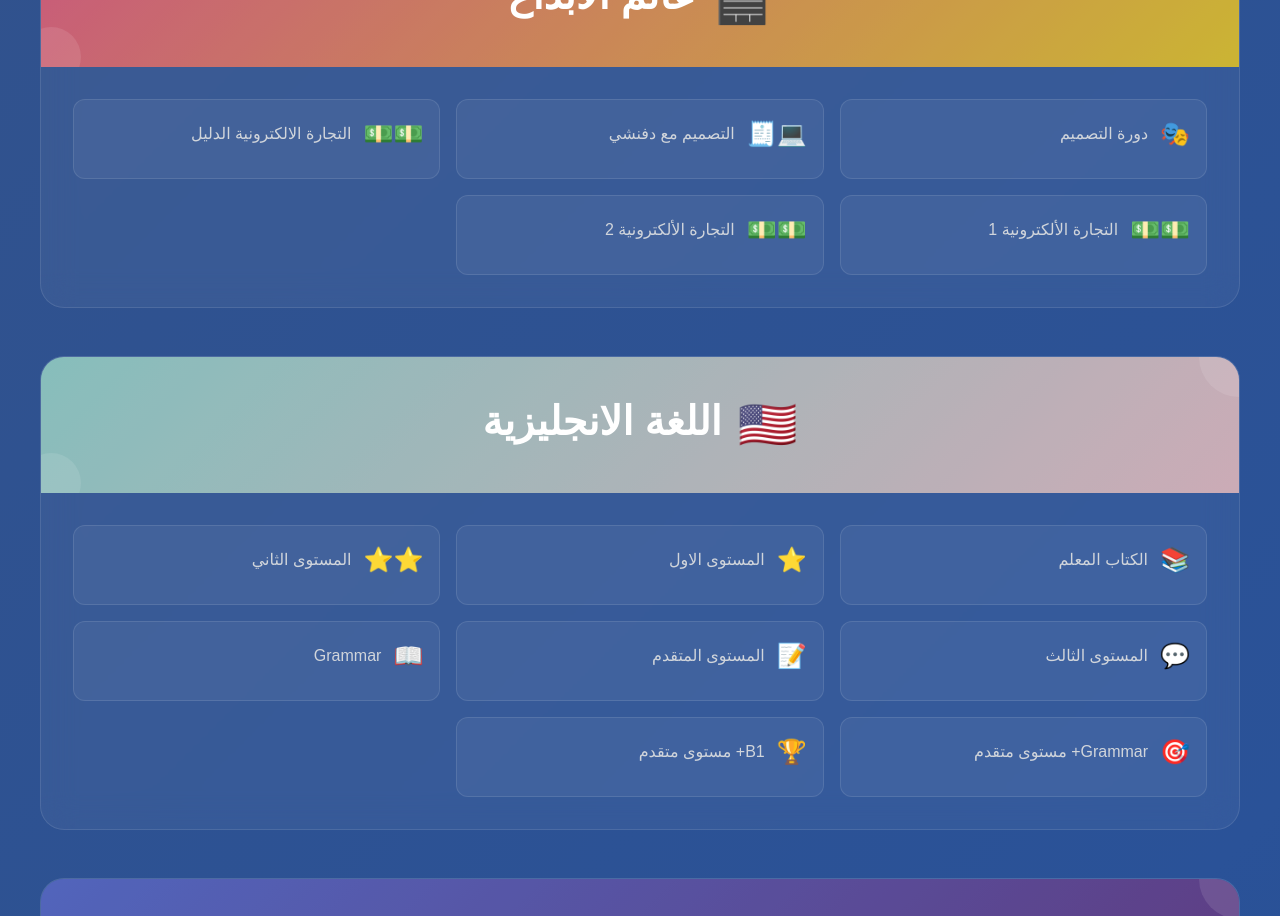
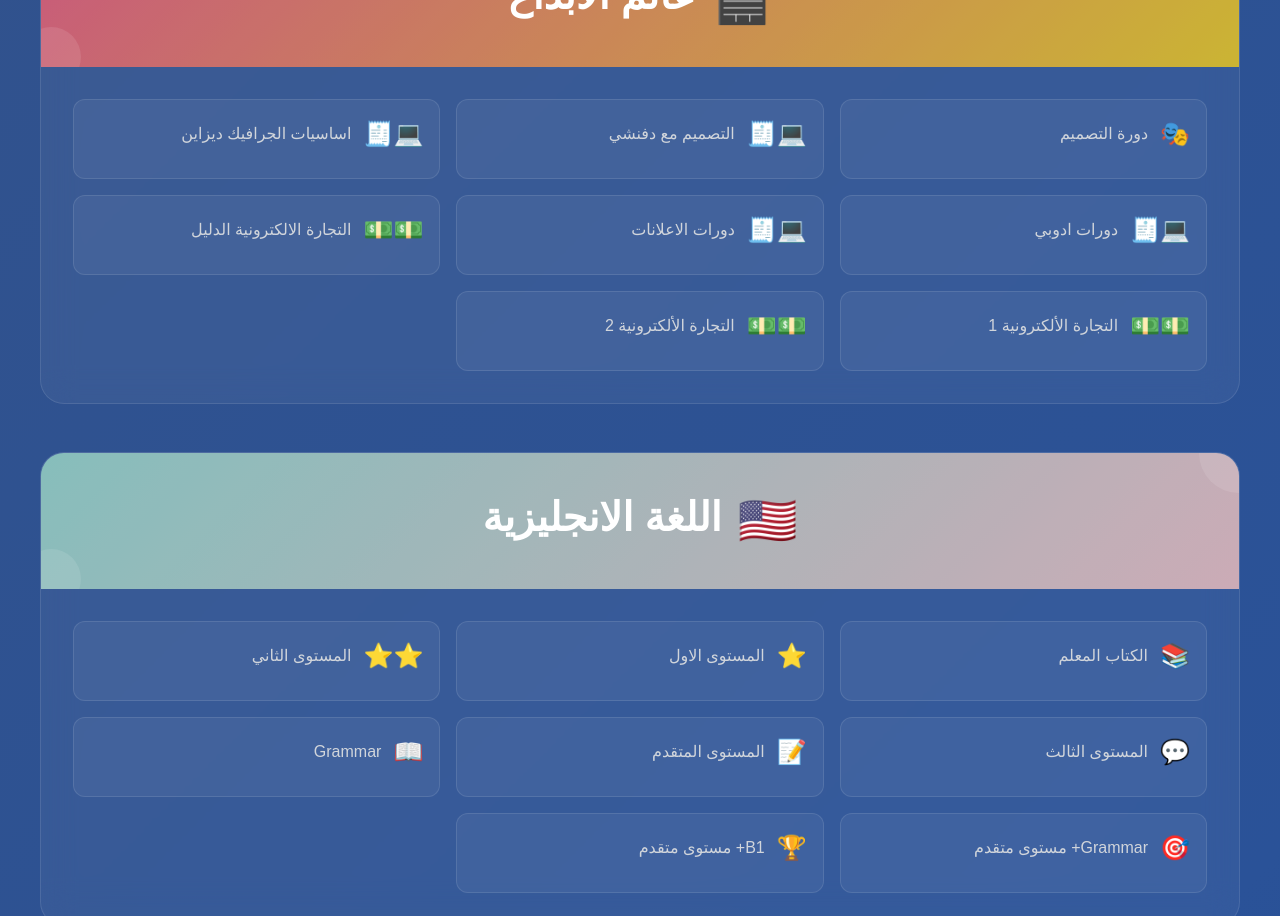
Before and after one commit to Bilel-12/BMB, a React (Vite) app: page /formation in a window 1280 px wide. Shown: the part 1740-2656 px from the top of the page. Built offline with nearby package versions, Linux system fonts and the light colour scheme.

Commit message:
Update formation.jsx

```diff
--- a/src/components/formation/formation.jsx
+++ b/src/components/formation/formation.jsx
@@ -42,6 +42,10 @@ const Formation = () => {
       items: [
         { name: "دورة التصميم", url: "https://docs.google.com/document/d/1iC5l-2k0lrygZu077rNK1A4mIcjOTCx-JDUzp3zYN0g/edit?usp=drivesdk", icon: "🎭" },
         { name: "التصميم مع دفنشي", url: "https://docs.google.com/document/d/157wCwe6vk2QWsqvg6YJO4HVVr6jcNXzgeDVNZg-di0A/edit?usp=drivesdk", icon: "💻🧾" },
+
+        { name: "اساسيات الجرافيك ديزاين", url: "https://mega.nz/folder/roRmTASb#mN2jtMGDNRBLrCQLCHWTSg", icon: "💻🧾" },
+        { name: "دورات ادوبي", url: "https://mega.nz/folder/2k4RXKBR#QuP2lAk94udDjj89R6B7lQ", icon: "💻🧾" },
+        { name: "دورات الاعلانات", url: "https://mega.nz/folder/awoAyazJ#v9Sli_B4rMQPSekE7S9nlQ", icon: "💻🧾" },
 
         { name: "التجارة الالكترونية الدليل", url: "https://docs.google.com/document/d/1GyxGqwU8B5bYUPkbRX6y1nwaTNuf5QvA5s7itFF4jAo/edit?usp=drivesdk", icon: "💵💵" },
         { name: "التجارة الألكترونية 1", url: "https://docs.google.com/document/d/1PEW0tO122PCnUrVyJzX41Q75LzrMNWlo9Z0gZ4PDS98/edit?usp=drivesdk", icon: "💵💵" },
```
